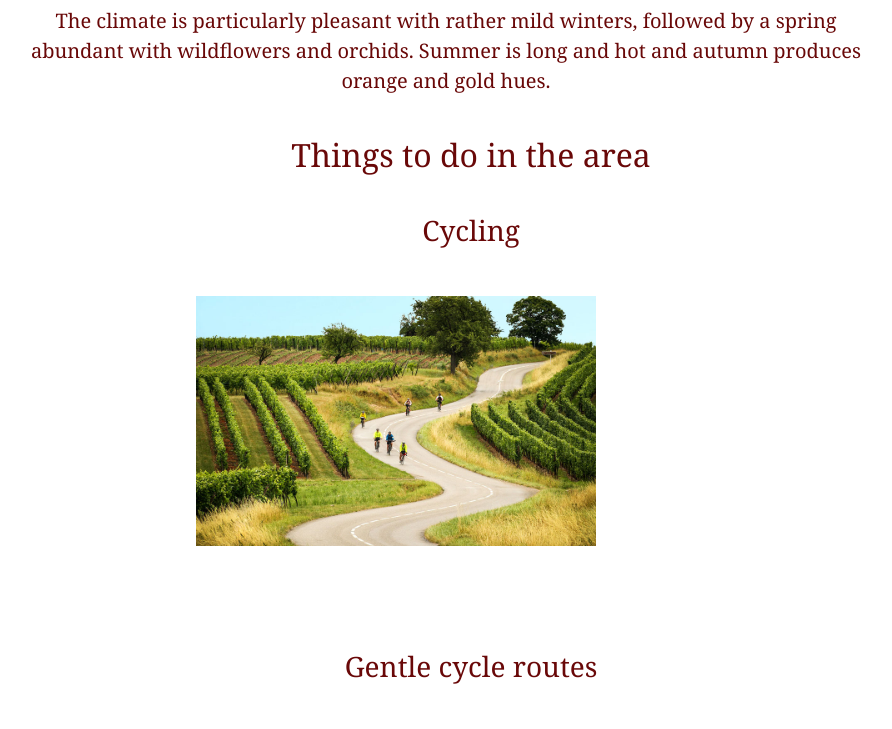
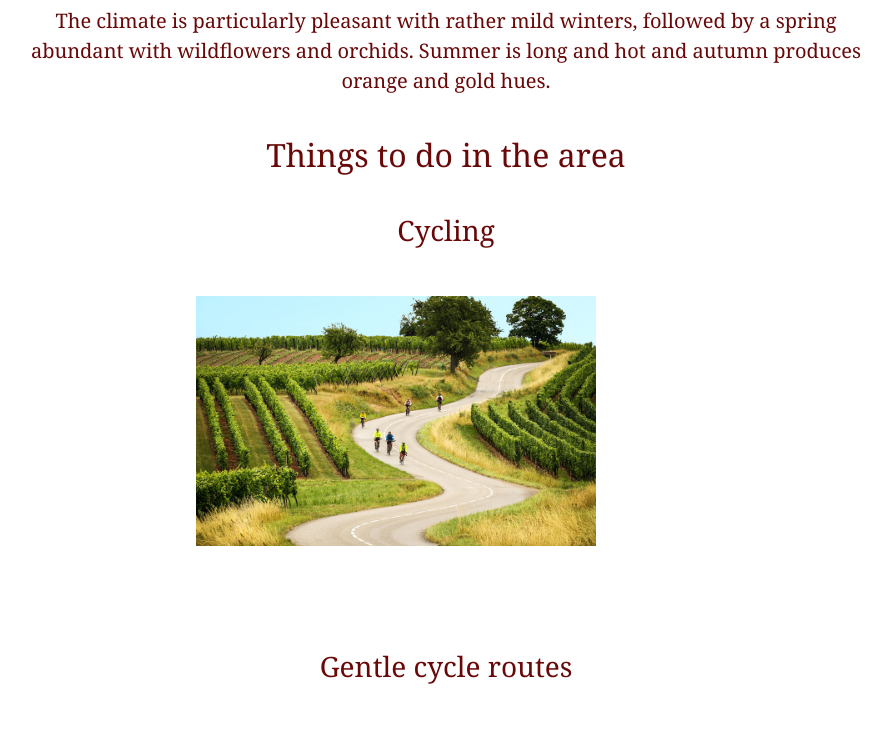
Before and after one commit to tillydavis13/gite, a plain HTML site: page area.html in a window 1280 px wide. Shown: the part 760-1489 px from the top of the page, without its empty margins (194-1086 px from the left). Drawn offline with nearby package versions, Linux system fonts and the light colour scheme.

Commit message:
centering text

```diff
--- a/style.css
+++ b/style.css
@@ -156,14 +156,14 @@ body {
 }
 
 h2{
-  margin-left: 50px;
+  text-align: center;
   color: rgb(105, 8, 8);
   font-family: georgia, serif;
   margin-top: 40px;
 }
 
 h3{
-  margin-left: 50px;
+  text-align: center;
   color: rgb(105, 8, 8);
   font-family: georgia, serif;
   margin-top: 40px;
```
